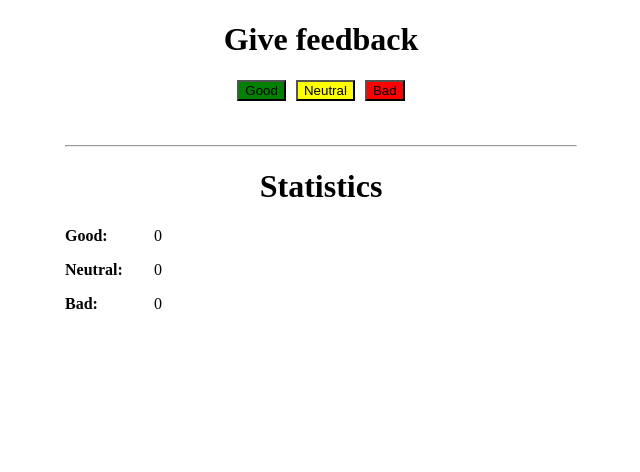
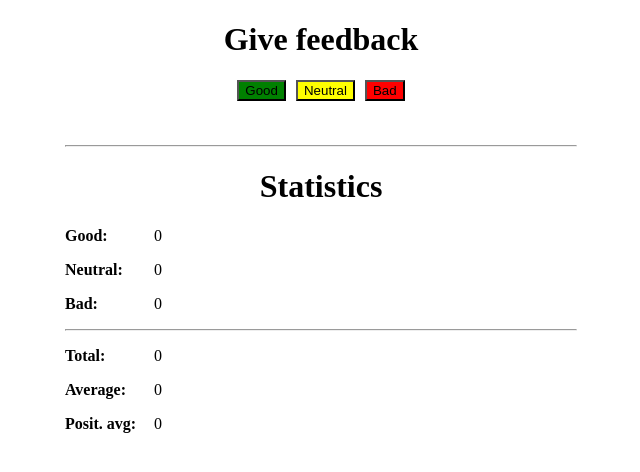
Before and after one commit to abelperezd/fullstackopen, a React (Vite) app in the folder part01/02_unicafe/part1/: page / in a window 1280 px wide. Shown: the top 472 px of the page, without its empty margins (319-959 px from the left). Built offline with nearby package versions, Linux system fonts and the light colour scheme.

Commit message:
Exercise 1.7

```diff
--- a/part01/02_unicafe/part1/src/App.jsx
+++ b/part01/02_unicafe/part1/src/App.jsx
@@ -6,6 +6,16 @@ import Statistic from "./Statistic"
 import './App.css'
 
 const App = () => {
+
+  const getDivisor = () => {
+    let divisor = getAll();
+    return divisor = divisor > 0 ? divisor : 1;
+  }
+
+  const getAll = () => good + neutral + bad;
+  const getAverage = () => (good * 1 + neutral * 0 + bad * -1) / getDivisor();
+  const getPositiveAverage = () => good / getDivisor();
+
   // save clicks of each button to its own state
   const [good, setGood] = useState(0)
   const [neutral, setNeutral] = useState(0)
@@ -36,6 +46,11 @@ const App = () => {
         <Statistic text="Neutral" val={neutral} />
         <Statistic text="Bad" val={bad} />
 
+        <hr />
+        <Statistic text="Total" val={getAll()} />
+        <Statistic text="Average" val={getAverage()} />
+        <Statistic text="Posit. avg" val={getPositiveAverage()} />
+
       </div>
 
 
```
